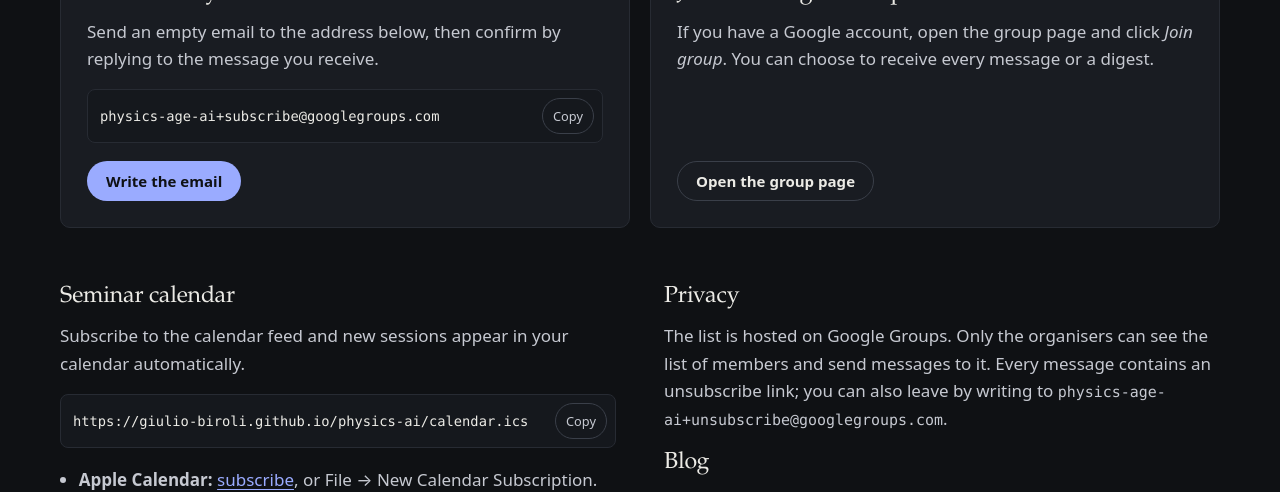
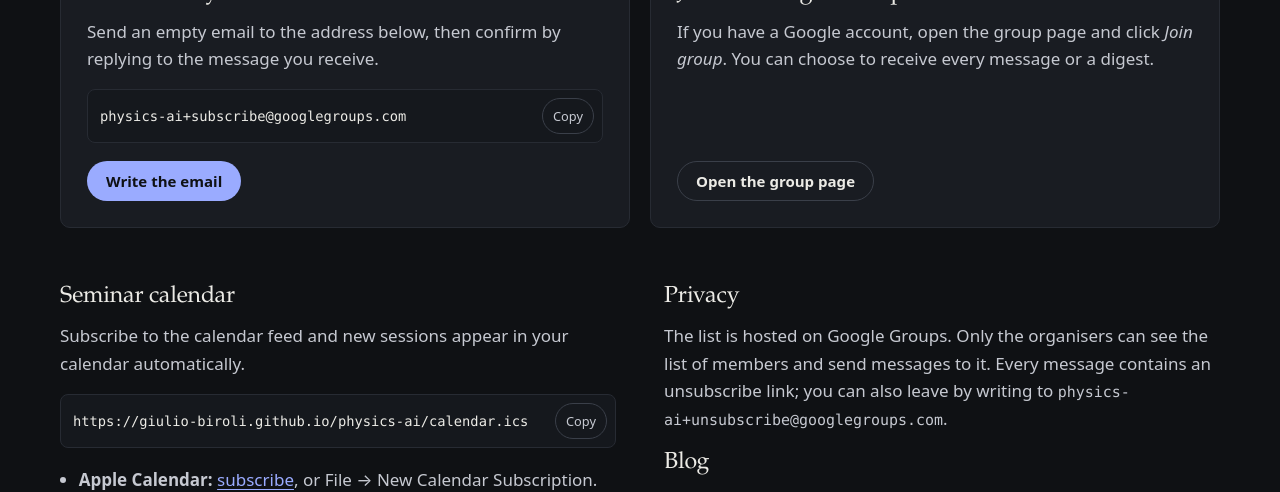
Before and after one commit to giulio-biroli/physics-ai, a Jekyll site: the page built from subscribe/index.html, in a window 1280 px wide and 900 px high, scrolled down 319 px. Shown: the part 152-644 px from the top of the window. Built offline with Jekyll 4.4.1, drawn with Linux system fonts in a browser that asks for light colours; part of the change alters nothing that is shown.

Commit message:
Connect the mailing list to physics-ai@googlegroups.com
Co-Authored-By: Claude Opus 5.5 <noreply@anthropic.com>

```diff
--- a/_config.yml
+++ b/_config.yml
@@ -25,8 +25,8 @@ contact: organisers@example.org        # placeholder
 
 mailing_list:
   provider: google_groups
-  group: physics-age-ai                # → physics-age-ai@googlegroups.com (placeholder name)
-  live: false                          # set to true once the Google Group exists
+  group: physics-ai                    # → physics-ai@googlegroups.com
+  live: true                           # false shows a "not connected yet" notice instead
 
 repository: giulio-biroli/physics-ai   # GitHub repository holding the site source
 prototype: true                        # "under construction" banner, and asks search engines not to index the site
```
